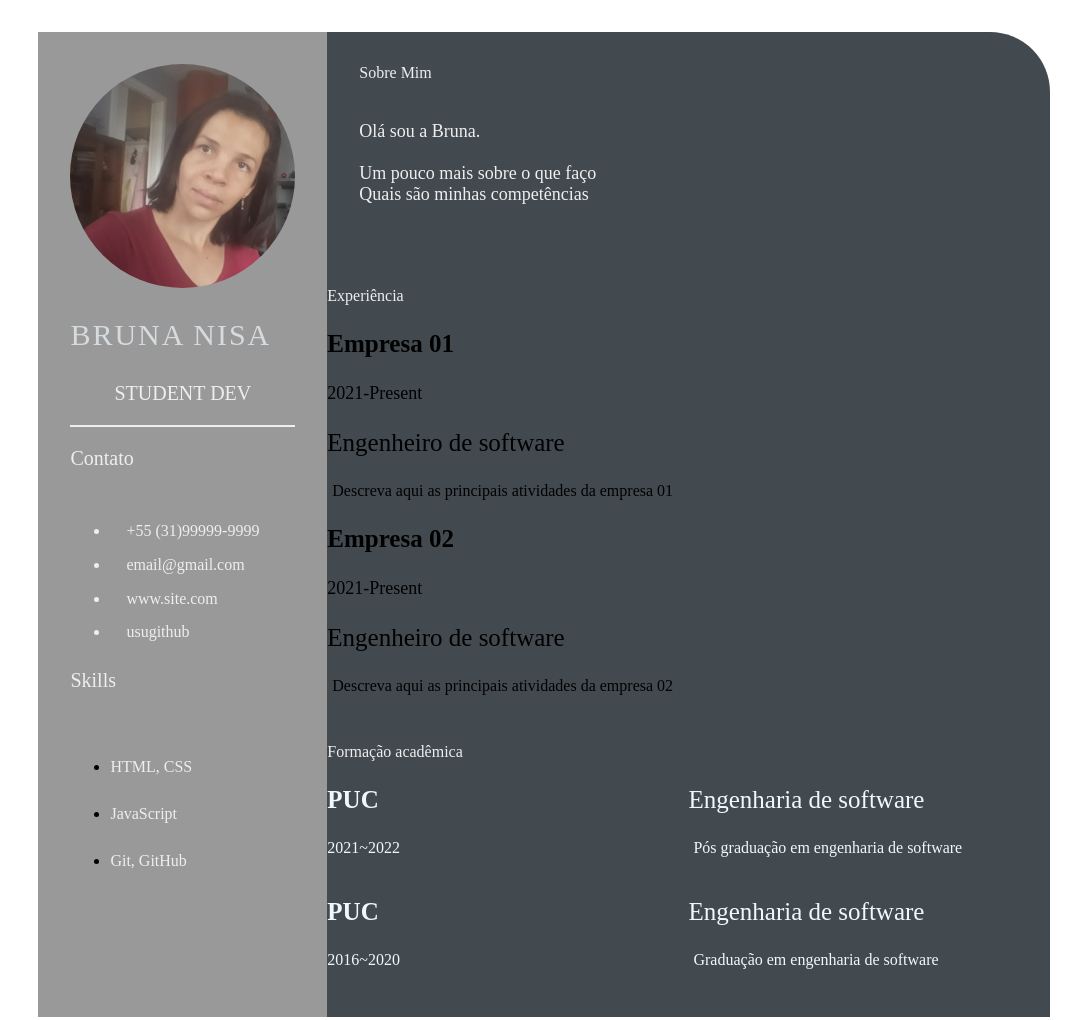
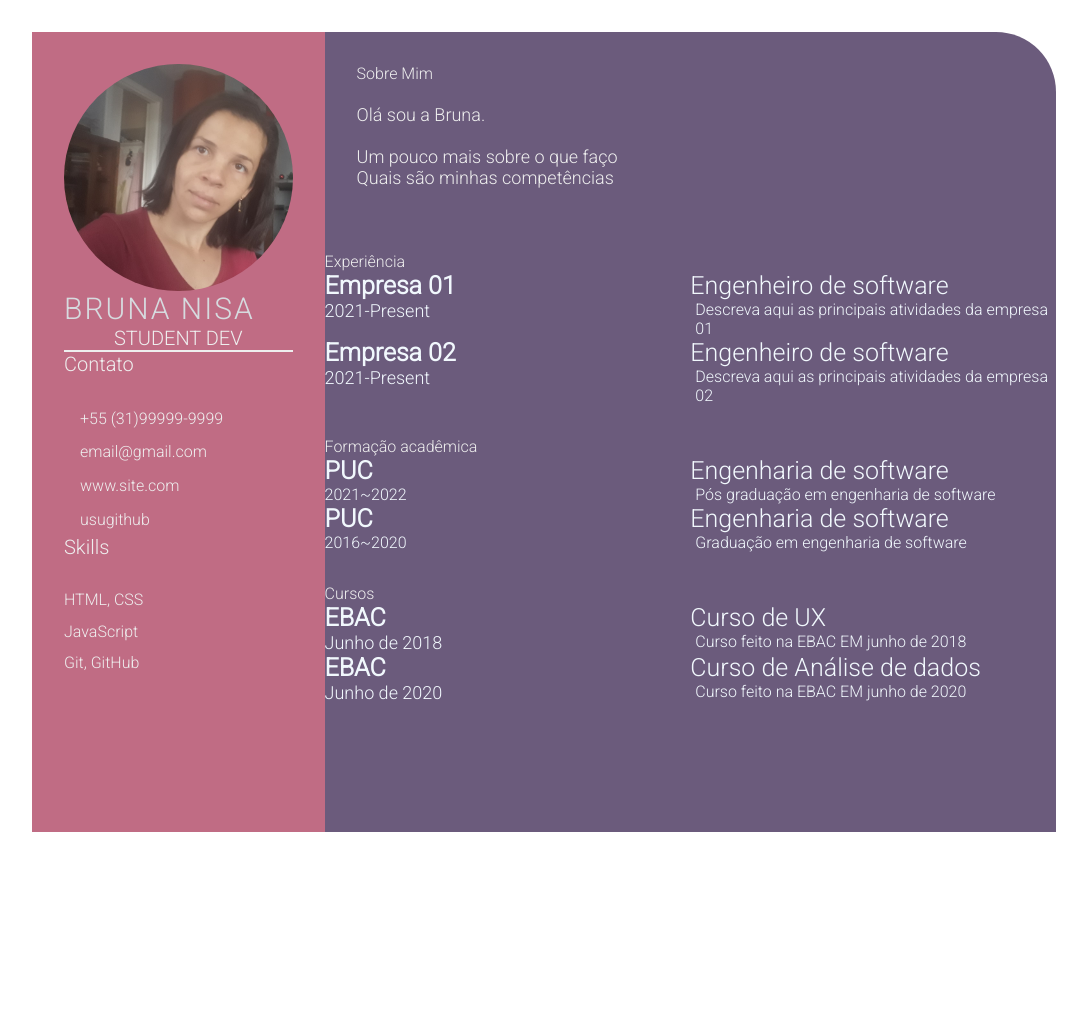
Before and after one commit to bruNisa/bruNisa.github.io, a plain HTML site: page index.html in a window 1280 px wide. Shown: the whole page, without its empty margins (96-1183 px from the left). After the commit the page ends 864 px from the top, so only its background shows below. Drawn offline with Linux system fonts and the light colour scheme.

Commit message:
feature: add awards (#5)
Co-authored-by: bruNisa <bnisa.dev@hotmail.com>

```diff
--- a/index.html
+++ b/index.html
@@ -5,6 +5,11 @@
         <meta charset="UTF-8">
         <meta http-equiv="X-UA-Compatible" content="IE=edge">
         <meta name="viewport" content="width=device-width, initial-scale=1.0">
+
+        <link rel="preconnect" href="https://fonts.googleapis.com">
+        <link rel="preconnect" href="https://fonts.gstatic.com" crossorigin>
+        <link href="https://fonts.googleapis.com/css2?family=Roboto:wght@300&display=swap" rel="stylesheet">
+
         <title>Bruna Nisa CV</title>
 
         <link rel="stylesheet" href="style.css">
@@ -55,9 +60,9 @@
                         </p>
                     </section>
                 </div>
-                <section class="experience gap">
+                <section class="experience-gap">
                     <div class="right-title">Experiência</div>
-                    <div class="expericence-contents">
+                    <div class="experience-contents">
                         <div class="exp-left">
                             <p class="exp-company-name">Empresa 01</p>
                             <p class="exp-time-period">2021-Present</p>
@@ -105,6 +110,31 @@
                         </div>
                     </div>
                 </section>
+                <section class="awards gap">
+                    <div class="right-title">Cursos</div>
+                    <div class="awards-contents">
+                        <div class="awards-left">
+                            <p class="awards-company-name">EBAC</p>
+                            <P class="awards-time-period">Junho de 2018</P>
+                        </div>
+                        <div class="awards-right">
+                            <p class="awards-name">Curso de UX</p>
+                            <p class="awards-desc">
+                                Curso feito na EBAC EM junho de 2018
+                            </p>
+                        </div>
+                        <div class="awards-left">
+                            <p class="awards-company-name">EBAC</p>
+                            <P class="awards-time-period">Junho de 2020</P>
+                        </div>
+                        <div class="awards-right">
+                            <p class="awards-name">Curso de Análise de dados</p>
+                            <p class="awards-desc">
+                                Curso feito na EBAC EM junho de 2020
+                            </p>
+                        </div>
+                    </div>
+                </section>
             </section>
         </main>
     </body>
--- a/style.css
+++ b/style.css
@@ -1,23 +1,3 @@
-style.css
-Quem pode acessar
-
-Propriedades do sistema
-Tipo
-Folha de estilo
-Tamanho
-2 KB
-Armazenamento usado
-2 KB
-Local
-day 03
-Proprietário
-Daniel Santos
-Modificado
-10 de abr. de 2022 por Daniel Santos
-Criado em
-10 de abr. de 2022
-Sem descrição
-Os leitores podem fazer o download
 * {
     margin: 0;
     padding: 0;
@@ -37,13 +17,13 @@ Os leitores podem fazer o download
 .left-section {
     grid-column: span 2;
     height: 100%;
-    background-color: #999999;
+    background-color: #c06c84;
 }
 
 .right-section {
     grid-column: span 5;
     height: 100%;
-    background-color: #424a50;
+    background-color: #6b5b7c;
     border-radius: 0px 60px 0px 0px;
 }
 
```
